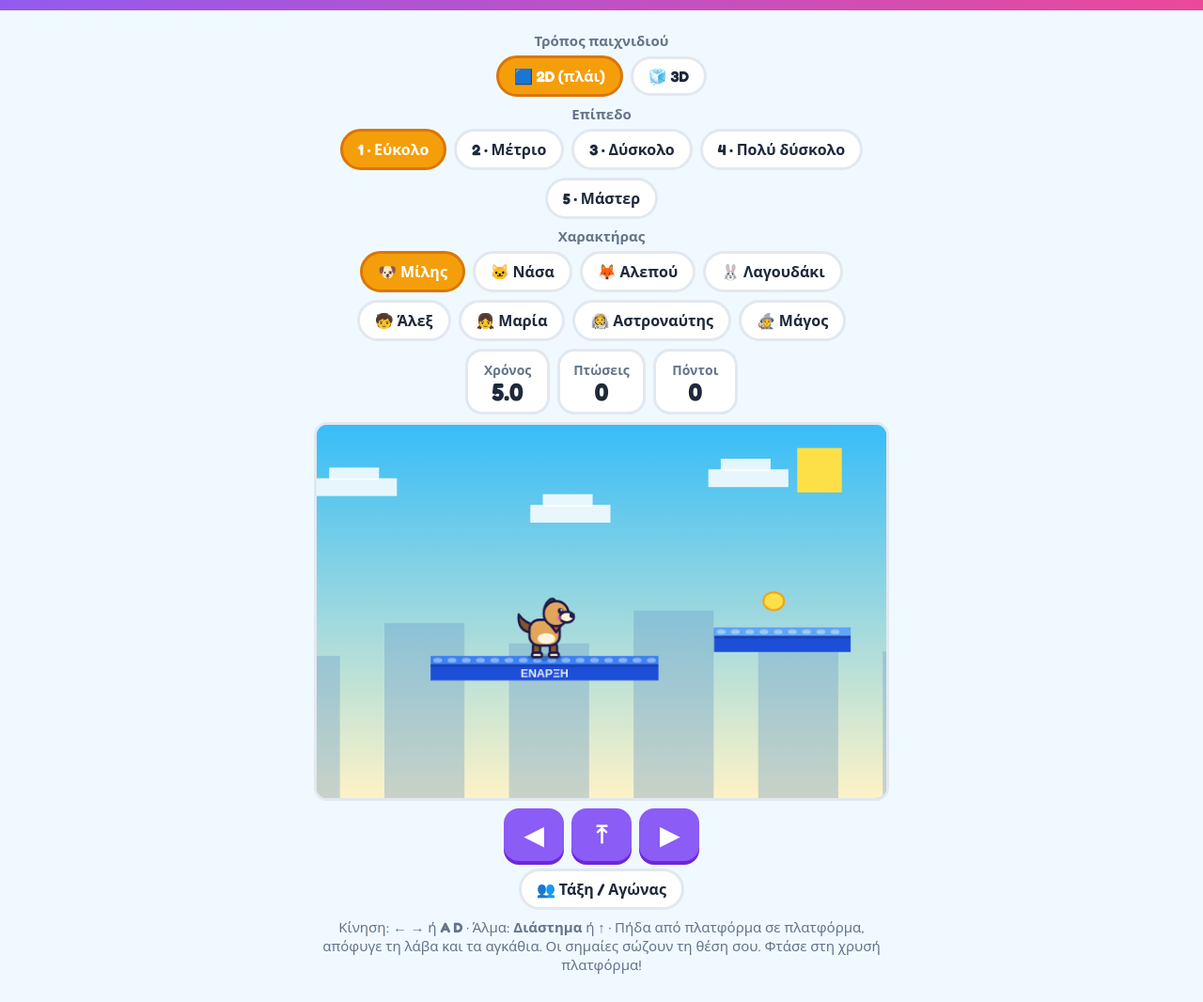
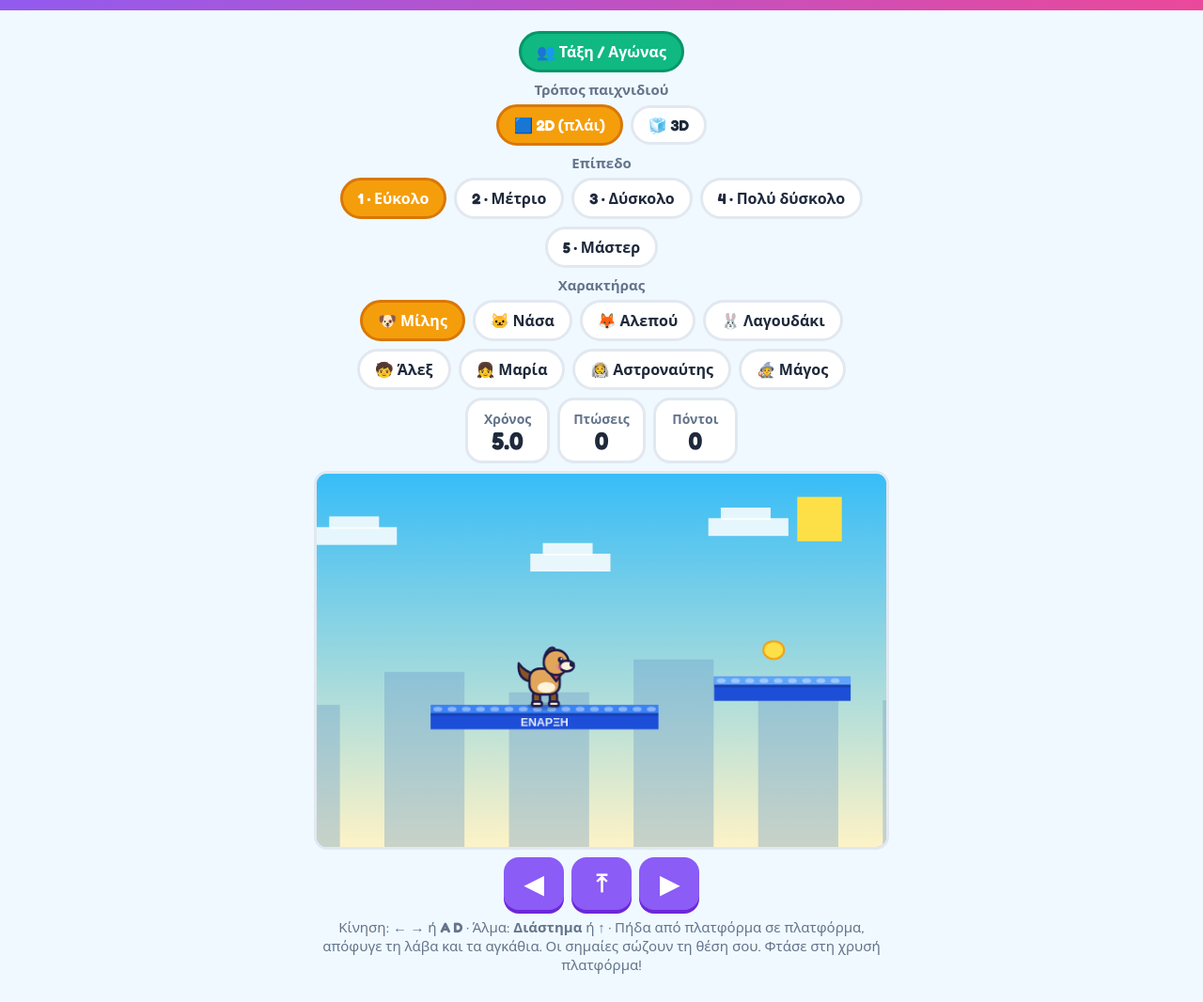
Before and after one commit to mic11alex-debug/digikidsedu, a plain HTML site: page ek/obby.html in a window 1280 px wide. Shown: the part 88-1154 px from the top of the page at 94% size. Drawn offline with Linux system fonts and the light colour scheme.

Commit message:
Παρκούρ: το κουμπί «Τάξη / Αγώνας» ανεβαίνει στην κορυφή, πράσινο
Co-Authored-By: Claude Sonnet 5.5 <noreply@anthropic.com>
Claude-Session: https://claude.ai/code/session_01VLnCt8oA9MjyXhXh3vJFoQ

```diff
--- a/ek/obby.html
+++ b/ek/obby.html
@@ -30,7 +30,8 @@ main{max-width:640px;margin:0 auto;padding:14px 14px 30px}
 #rcd{position:fixed;inset:0;background:#10304f99;z-index:60;display:none;align-items:center;justify-content:center;font:900 200px Fredoka,system-ui;color:#fff}
 </style></head><body>
 <header><h1>🌈 Παρκούρ Ουρανού</h1><p>Πήδα από πλατφόρμα σε πλατφόρμα και φτάσε στο τέλος!</p></header>
-<main><div class="row"><div class="lab">Τρόπος παιχνιδιού</div><button class="ch on" data-m="2d">🟦 2D (πλάι)</button><button class="ch" data-m="3d">🧊 3D</button></div>
+<main><div class="row"><button class="ch" id="rmb" style="background:#10b981;border-color:#059669;color:#fff">👥 Τάξη / Αγώνας</button></div>
+<div class="row"><div class="lab">Τρόπος παιχνιδιού</div><button class="ch on" data-m="2d">🟦 2D (πλάι)</button><button class="ch" data-m="3d">🧊 3D</button></div>
 <div class="row"><div class="lab">Επίπεδο</div><button class="ch on" data-l="0">1 · Εύκολο</button><button class="ch" data-l="1">2 · Μέτριο</button><button class="ch" data-l="2">3 · Δύσκολο</button><button class="ch" data-l="3">4 · Πολύ δύσκολο</button><button class="ch" data-l="4">5 · Μάστερ</button></div>
 <div class="row"><div class="lab">Χαρακτήρας</div><button class="ch" data-c="dog">🐶 Μίλης</button><button class="ch" data-c="cat">🐱 Νάσα</button><button class="ch" data-c="fox">🦊 Αλεπού</button><button class="ch" data-c="bunny">🐰 Λαγουδάκι</button><button class="ch" data-c="boy">🧒 Άλεξ</button><button class="ch" data-c="girl">👧 Μαρία</button><button class="ch" data-c="astro">👩‍🚀 Αστροναύτης</button><button class="ch" data-c="mage">🧙 Μάγος</button></div>
 <div class="row"><div class="pill"><small>Χρόνος</small><b id="tm">0.0</b></div><div class="pill"><small>Πτώσεις</small><b id="dc">0</b></div><div class="pill"><small>Πόντοι</small><b id="pt">0</b></div></div>
@@ -38,7 +39,6 @@ main{max-width:640px;margin:0 auto;padding:14px 14px 30px}
 <div class="row" id="pad2"><button class="pad" data-k="l">◀</button><button class="pad" data-k="j">⤒</button><button class="pad" data-k="r">▶</button></div>
 <div class="row" id="pad3" style="display:none"><button class="pad" data-k="tl">⟲</button><button class="pad" data-k="fw">▲</button><button class="pad" data-k="bk">▼</button><button class="pad" data-k="tr">⟳</button><button class="pad" data-k="j">⤒</button></div>
 <div id="rmo"><div class="box" id="rmb2"></div></div><div id="rcd"></div>
-<div class="row"><button class="ch" id="rmb">👥 Τάξη / Αγώνας</button></div>
 <div id="hint" style="text-align:center;color:var(--mu);font-size:15px"></div></main>
 <script>
 const $=id=>document.getElementById(id);const sh=a=>{a=a.slice();for(let i=a.length-1;i>0;i--){const j=Math.random()*(i+1)|0;[a[i],a[j]]=[a[j],a[i]]}return a};
```
